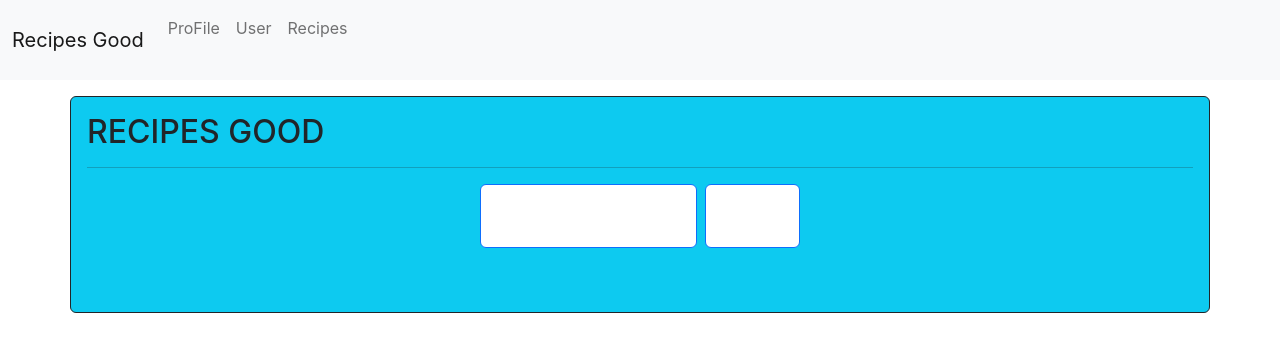
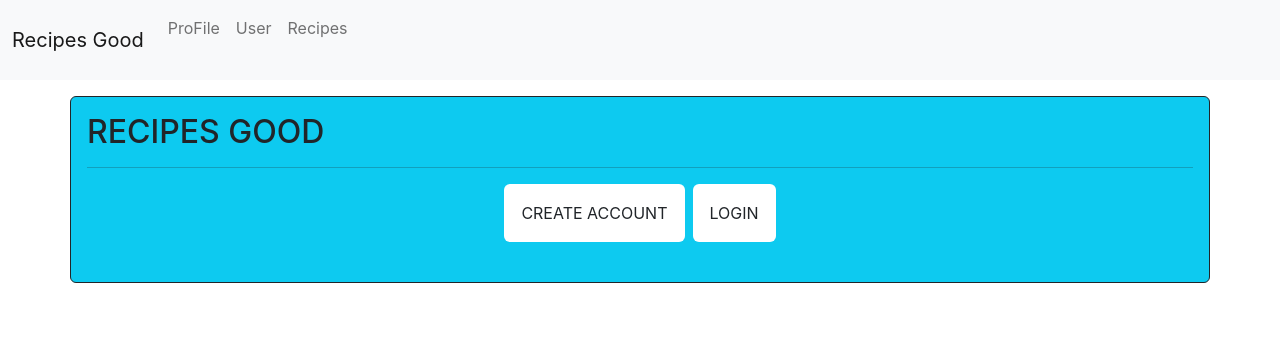
Before and after one commit to fabiolpgomes/recipes-client, a React (Create React App) app: page / in a window 1280 px wide. Shown: the top 352 px of the page. Built offline with nearby package versions, Linux system fonts and the light colour scheme.

Commit message:
BTN color

```diff
--- a/src/pages/Home/index.js
+++ b/src/pages/Home/index.js
@@ -8,12 +8,12 @@ function Home() {
         <hr className="bg-dark" />
         <div className="d-flex align-items-center justify-content-center gap-2">
           <Link to="/sign-up">
-            <button type="button" className="btn btn-primary btn-lg p-3 mb-5 bg-body rounded">
+            <button type="button" className="btn btn-$red-200 btn-md p-3 mb-4 bg-body rounded">
               CREATE ACCOUNT
             </button>
           </Link>
           <Link to="/login">
-            <button type="button" className="btn btn-primary btn-lg p-3 mb-5 bg-body rounded">
+            <button type="button" className="btn btn-$red-200 btn-md p-3 mb-4 bg-body rounded">
               LOGIN
             </button>
           </Link>
```
